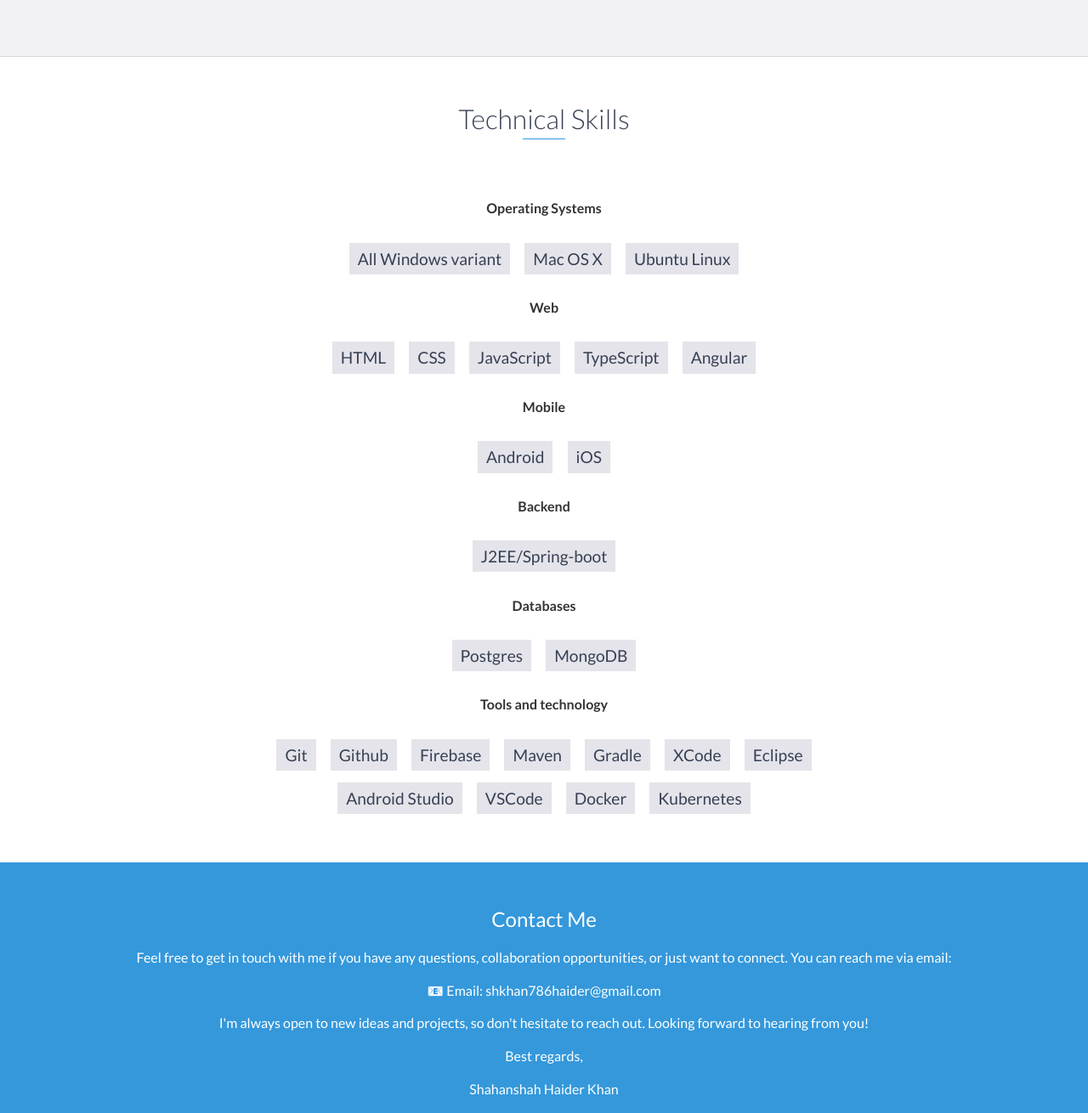
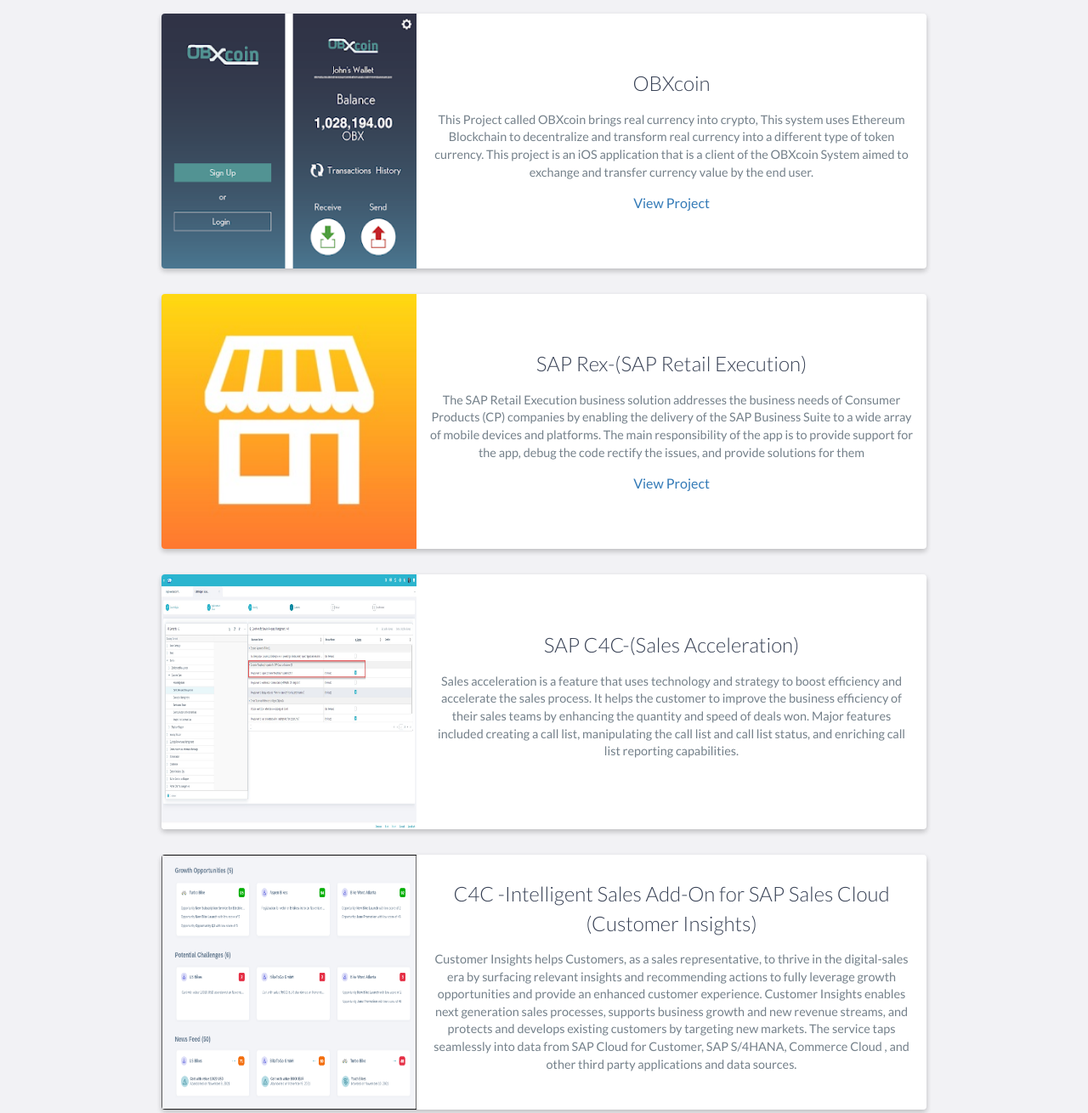
Before and after one commit to shkhan786/shkhan786.github.io, a website: page index.html in a window 1280 px wide. Shown: the part 4520-5830 px from the top of the page at 85% size. Drawn offline with nearby package versions, Linux system fonts and the light colour scheme.

Commit message:
Projects added

```diff
--- a/index.html
+++ b/index.html
@@ -72,7 +72,7 @@
         <img class="circular-img" src="/images/profile.jpg" />
         <h1>S Haider Khan</h1>
         <h2>Software Engineer</h2>
-        <a href="#" class="btn-rounded-white">Download Resume</a>
+        <a href="https://docs.google.com/uc?id=0B8k5OI_okhI-Mms3Y2pmLU9WdnM&export=download" class="btn-rounded-white">Download Resume</a>
       </div>
       <!-- End #lead-content -->
 
@@ -317,17 +317,35 @@
         <div class="row">
           <div class="project shadow-large">
             <div class="project-image">
-              <img src="images/project.jpg" />
+              <img src="images/proj_openbay_logo.jpeg" style="width: 300px; height: 300px;"/>
             </div>
             <!-- End .project-image -->
             <div class="project-info">
-              <h3>Project Name Here</h3>
+              <h3>Openbay</h3>
               <p>
-                Lorem ipsum dolor sit amet, consectetur adipiscing elit.
-                Curabitur in iaculis ex. Etiam volutpat laoreet urna. Morbi ut
-                tortor nec nulla commodo malesuada sit amet vel lacus. Fusce
-                eget efficitur libero. Morbi dapibus porta quam laoreet
-                placerat.
+                The application helps vehicle service organizations manage vehicle service center appointments
+                and communications with vehicle owners.
+                Connects vehicle owners with the best vehicle repair center in town.
+              </p>
+              <a href="https://play.google.com/store/apps/details?id=com.openbay.vo&hl=en&gl=US">View Project</a>
+            </div>
+            <!-- End .project-info -->
+          </div>
+          <!-- End .project -->
+
+          <div class="project shadow-large">
+            <div class="project-image">
+              <img src="images/proj_cab10.jpeg" style="width: 300px; height: 300px;" />
+            </div>
+            <!-- End .project-image -->
+            <div class="project-info">
+              <h3>CAB10</h3>
+              <p>
+                CAB10 is a taxi aggregator application that connects passengers with the best cab drivers in town.
+                This application helps passengers choose their pickup, drop location,
+                and cab type and gives the best top five drivers within the user's area.
+                This app keeps track of passenger rides from its pickup to drop location.
+                The prime category that CAB10 brings to the user is the freedom of choosing the cab and the cabbie.
               </p>
               <a href="#">View Project</a>
             </div>
@@ -337,19 +355,81 @@
 
           <div class="project shadow-large">
             <div class="project-image">
-              <img src="images/project.jpg" />
+              <img src="images/proj_obx_coin.png" style="width: 300px; height: 300px;" />
             </div>
             <!-- End .project-image -->
             <div class="project-info">
-              <h3>Project Name Here</h3>
+              <h3>OBXcoin</h3>
               <p>
-                Lorem ipsum dolor sit amet, consectetur adipiscing elit.
-                Curabitur in iaculis ex. Etiam volutpat laoreet urna. Morbi ut
-                tortor nec nulla commodo malesuada sit amet vel lacus. Fusce
-                eget efficitur libero. Morbi dapibus porta quam laoreet
-                placerat.
+                This Project called OBXcoin brings real currency into crypto, This system uses Ethereum Blockchain to
+                decentralize and transform real currency into a different type of token currency.
+                This project is an iOS application that is a client of the OBXcoin System aimed to
+                exchange and transfer currency value by the end user.
               </p>
               <a href="#">View Project</a>
+            </div>
+            <!-- End .project-info -->
+          </div>
+          <!-- End .project -->
+
+          <div class="project shadow-large">
+            <div class="project-image">
+              <img src="images/proj_sap_rex.jpg" style="width: 300px; height: 300px;" />
+            </div>
+            <!-- End .project-image -->
+            <div class="project-info">
+              <h3>SAP Rex-(SAP Retail Execution)</h3>
+              <p>
+                The SAP Retail Execution business solution addresses the business needs of
+                Consumer Products (CP) companies by enabling the
+                delivery of the SAP Business Suite to a wide array of mobile devices and platforms.
+                The main responsibility of the app is to provide support for the app,
+                debug the code rectify the issues, and provide solutions for them
+              </p>
+              <a href="#">View Project</a>
+            </div>
+            <!-- End .project-info -->
+          </div>
+          <!-- End .project -->
+
+          <div class="project shadow-large">
+            <div class="project-image">
+              <img src="images/proj_sap_callist.jpg" style="width: 300px; height: 300px;" />
+            </div>
+            <!-- End .project-image -->
+            <div class="project-info">
+              <h3>SAP C4C-(Sales Acceleration)</h3>
+              <p>
+                Sales acceleration is a feature that uses technology and strategy to boost
+                efficiency and accelerate the sales process. It helps the customer to improve the business
+                efficiency of their sales teams by enhancing the quantity and speed of deals won.
+                Major features included creating a call list, manipulating the call list and call list status,
+                and enriching call list reporting capabilities.
+              </p>
+              <!-- <a href="#">View Project</a> -->
+            </div>
+            <!-- End .project-info -->
+          </div>
+          <!-- End .project -->
+
+          <div class="project shadow-large">
+            <div class="project-image">
+              <img src="images/proj_sap_customer_insights.png" style="width: 300px; height: 300px;" />
+            </div>
+            <!-- End .project-image -->
+            <div class="project-info">
+              <h3>C4C -Intelligent Sales Add-On for SAP Sales Cloud (Customer Insights)</h3>
+              <p>
+                Customer Insights helps Customers, as a sales representative, to thrive in the digital-sales era by
+                surfacing relevant insights and recommending actions to fully leverage growth opportunities and provide
+                an enhanced customer experience.
+                Customer Insights enables next generation sales processes,
+                supports business growth and new revenue streams,
+                and protects and develops existing customers by targeting new markets.
+                The service taps seamlessly into data from SAP Cloud for Customer, SAP S/4HANA,
+                Commerce Cloud , and other third party applications and data sources.
+              </p>
+              <!-- <a href="#">View Project</a> -->
             </div>
             <!-- End .project-info -->
           </div>
@@ -396,6 +476,8 @@
         <li>Firebase</li>
         <li>Maven</li>
         <li>Gradle</li>
+        <li>NPM</li>
+        <li>Node.js</li>
         <li>XCode</li>
         <li>Eclipse</li>
         <li>Android Studio</li>
```
Also changed, not shown: images/cab10_logo.jpg (added), images/proj_cab10.jpeg (added), images/proj_obx_coin.png (added), images/proj_openbay.png (added), images/proj_openbay_logo.jpeg (added), images/proj_sap_callist.jpg (added), images/proj_sap_customer_insights.png (added), images/proj_sap_rex.jpg (added).
